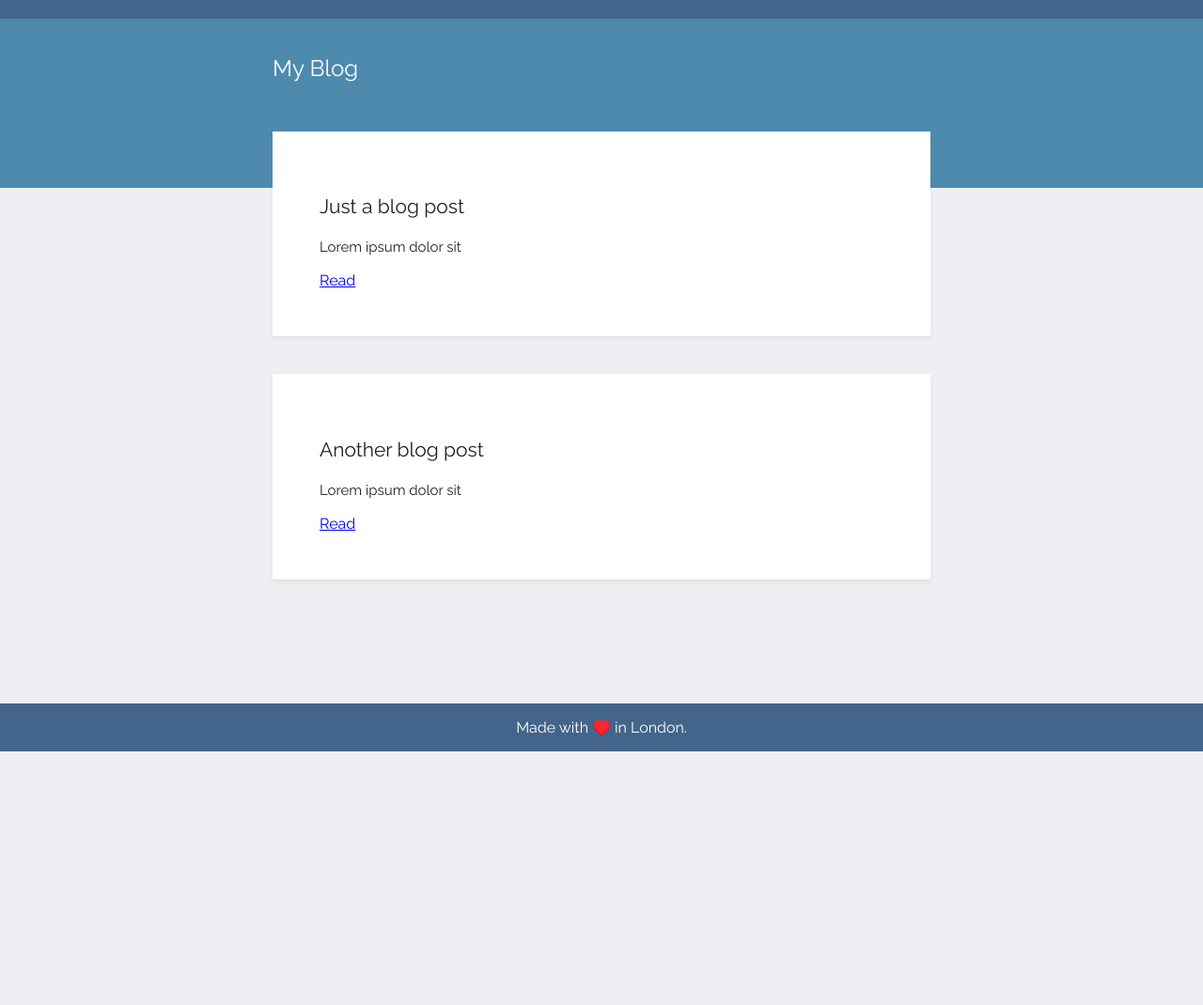
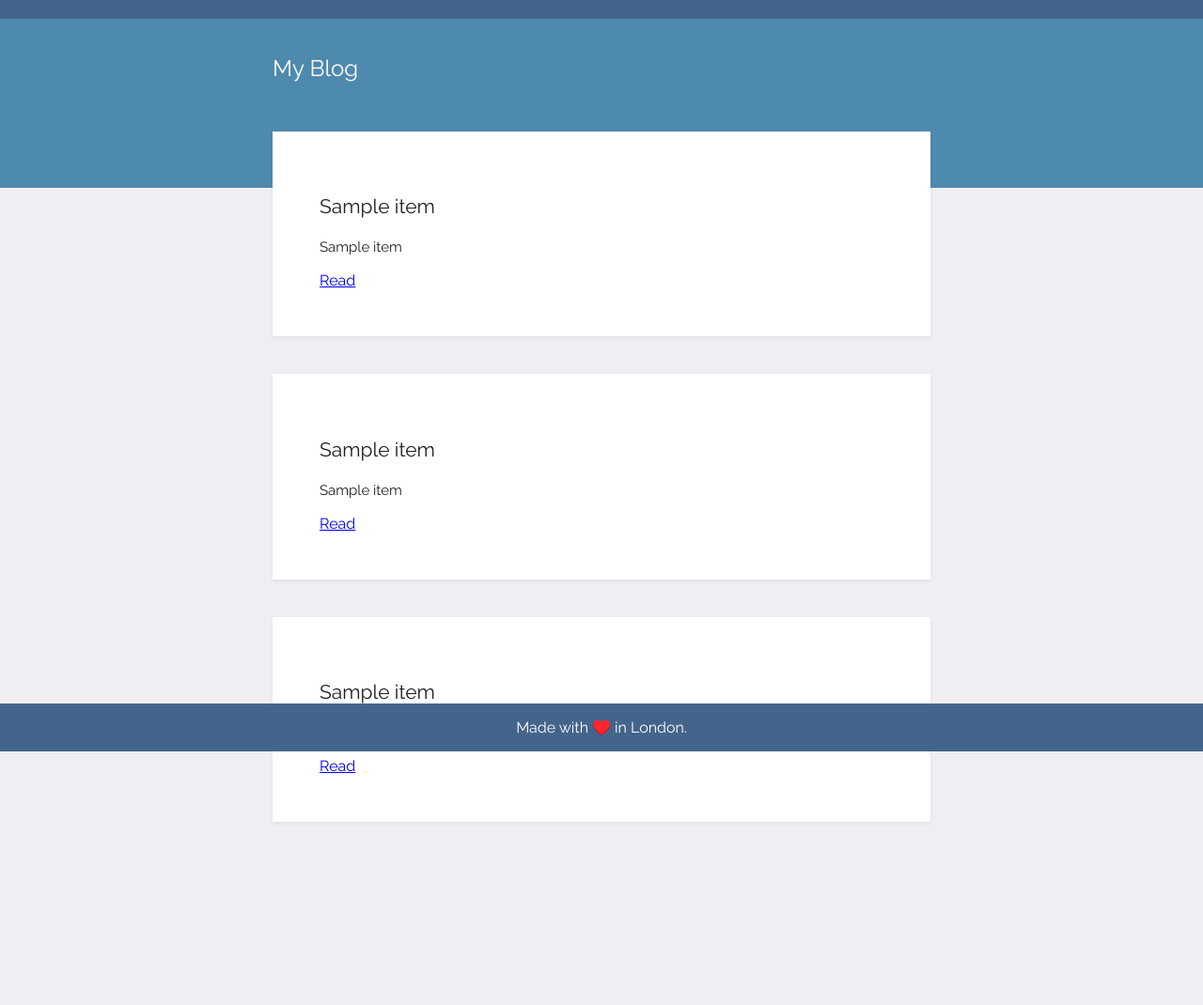
Before and after one commit to ashjorda/100-Days-Of-Code, a Flask app: page / in a window 1280 px wide. Shown: the whole page at 94% size. Before the commit the page ends 800 px from the top, so only its background shows below. Run offline with Flask 3, Linux system fonts and the light colour scheme; a database or web service that is not in the repository returns one stand-in record (values such as "Sample title"); data that the repository does not hold is empty.

Commit message:
refac:  using the API for our blog posts created on n:Point, render all the blogs' title and subtitles on the home page

```diff
--- a/Day-57-Flask-Jinja-Templating/templates/index.html
+++ b/Day-57-Flask-Jinja-Templating/templates/index.html
@@ -13,15 +13,22 @@
     </div>
     <div class="content">
         <div class="card">
-            <h2>Just a blog post</h2>
-            <p class="text">Lorem ipsum dolor sit </p>
+            <h2>{{ blogs[0]['title'] }}</h2>
+            <p class="text">{{ blogs[0]['subtitle'] }}</p>
             <a href="#">Read</a>
         </div>
     </div>
     <div class="content">
         <div class="card">
-            <h2>Another blog post</h2>
-            <p class="text">Lorem ipsum dolor sit </p>
+            <h2>{{ blogs[1]['title'] }}</h2>
+            <p class="text">{{ blogs[1]['subtitle'] }}</p>
+            <a href="#">Read</a>
+        </div>
+    </div>
+    <div class="content">
+        <div class="card">
+            <h2>{{ blogs[2]['title'] }}</h2>
+            <p class="text">{{ blogs[2]['subtitle'] }}</p>
             <a href="#">Read</a>
         </div>
     </div>
```
